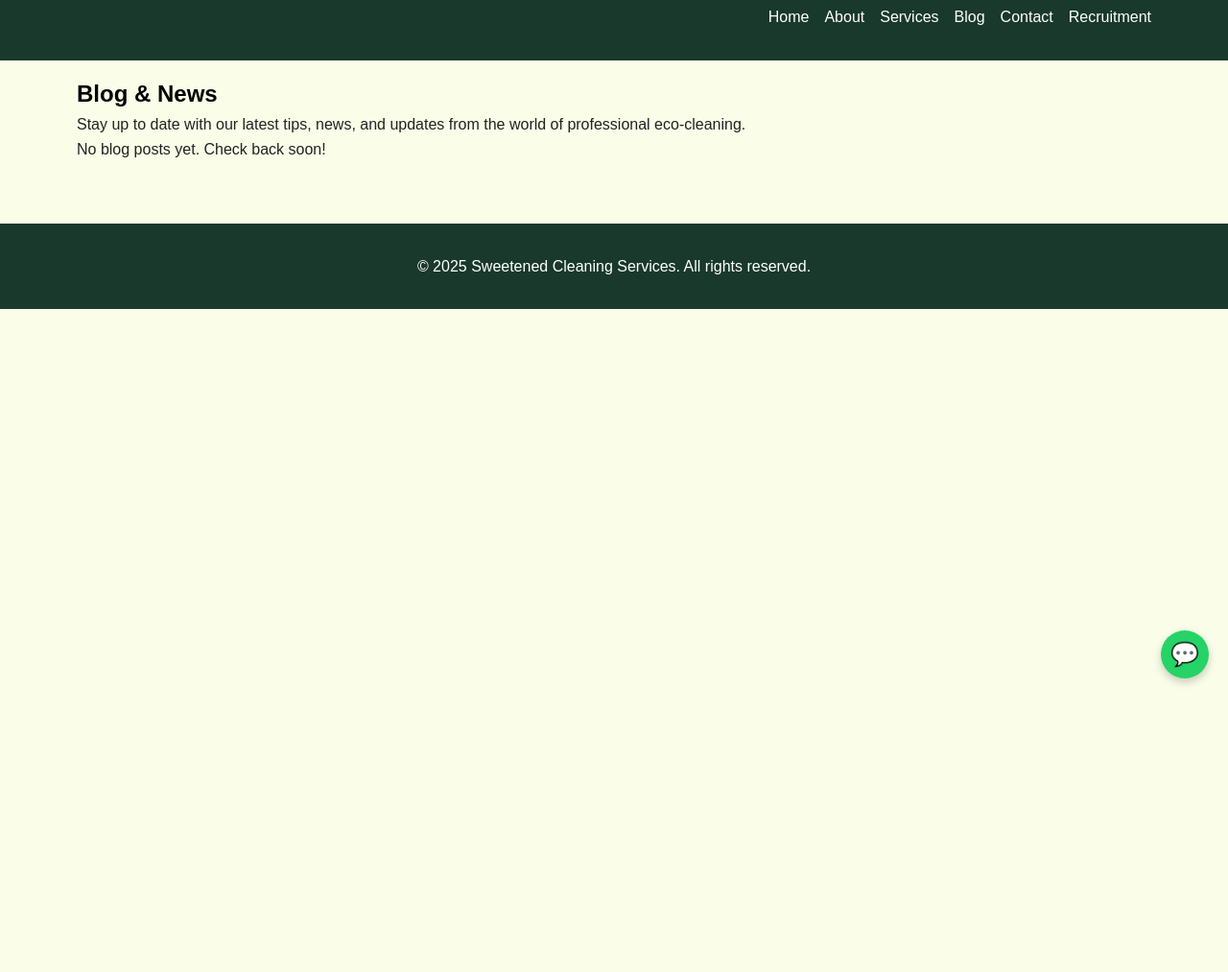
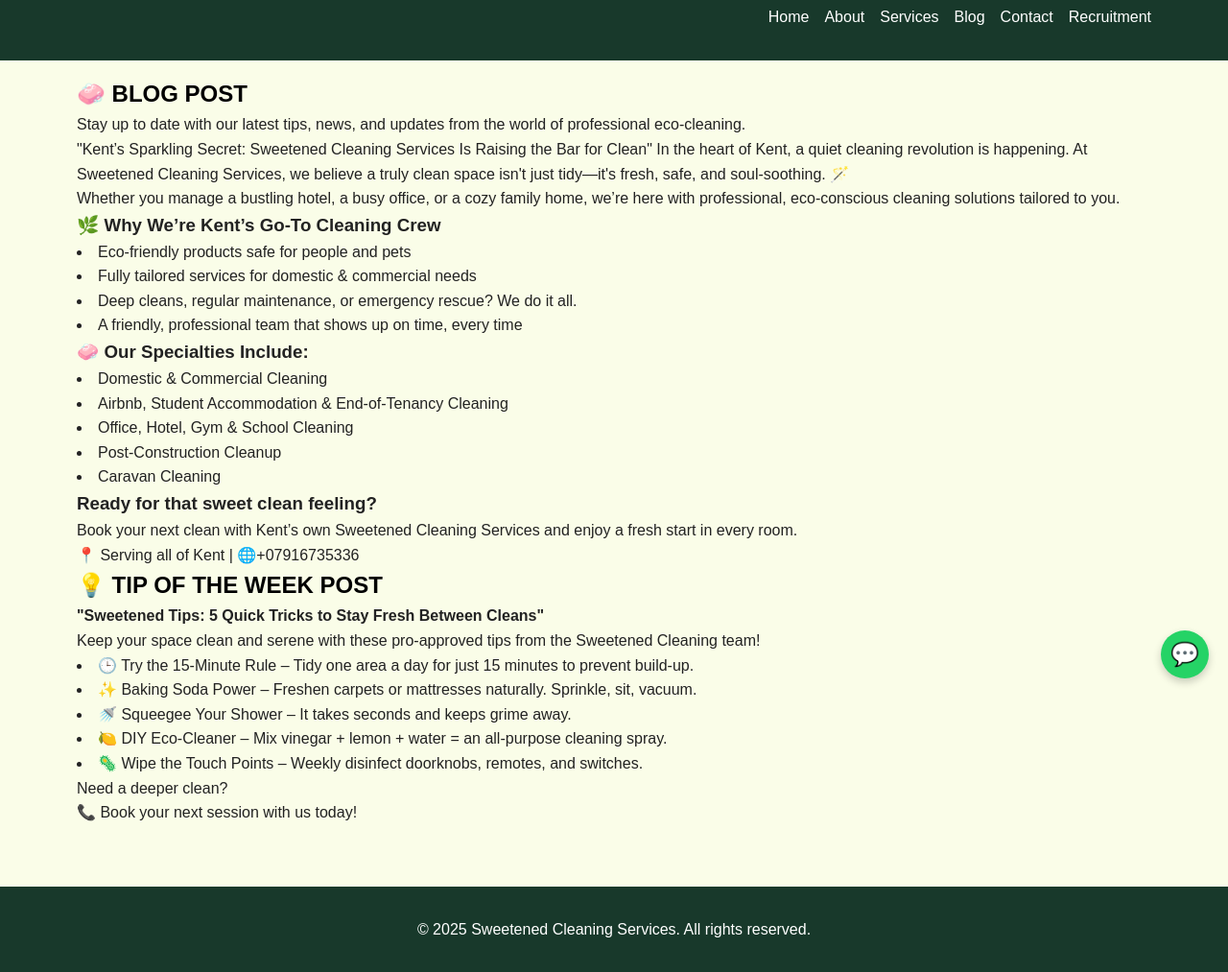
Before and after one commit to ElizCodeSurgeon/Sweetened-cleaning-site, a plain HTML site: page blog.html in a window 1280 px wide. Shown: the part 73-1086 px from the top of the page at 96% size. Before the commit the page ends 800 px from the top, so only its background shows below. Drawn offline with Linux system fonts and the light colour scheme.

Commit message:
Updated blog page

```diff
--- a/blog.html
+++ b/blog.html
@@ -24,12 +24,67 @@
   </header>
 
   <main class="container">
-    <h2>Blog & News</h2>
+    <h2>🧼 BLOG POST</h2>
     <p>Stay up to date with our latest tips, news, and updates from the world of professional eco-cleaning.</p>
     <div id="blogList">
-      <p>No blog posts yet. Check back soon!</p>
+      <p>"Kent’s Sparkling Secret: Sweetened Cleaning Services Is Raising the Bar for Clean"
+In the heart of Kent, a quiet cleaning revolution is happening. At Sweetened Cleaning Services, we believe a truly clean space isn't just tidy—it's fresh, safe, and soul-soothing. 🪄
+
+<P>Whether you manage a bustling hotel, a busy office, or a cozy family home, we’re here with professional, eco-conscious cleaning solutions tailored to you.</p>
+
+<h3>🌿 Why We’re Kent’s Go-To Cleaning Crew</h3>
+
+<li>Eco-friendly products safe for people and pets</li>
+
+<li>Fully tailored services for domestic & commercial needs</li>
+
+<li>Deep cleans, regular maintenance, or emergency rescue? We do it all.</li>
+
+<li>A friendly, professional team that shows up on time, every time</li>
+
+<h3>🧼 Our Specialties Include:</h3>
+
+<li>Domestic & Commercial Cleaning</li>
+
+<li>Airbnb, Student Accommodation & End-of-Tenancy Cleaning</li>
+
+<li>Office, Hotel, Gym & School Cleaning</li>
+
+<li>Post-Construction Cleanup</li>
+
+<li>Caravan Cleaning</li>
+
+<h3>Ready for that sweet clean feeling?</h3>
+<p>Book your next clean with Kent’s own Sweetened Cleaning Services and enjoy a fresh start in every room.</p>
+
+📍 Serving all of Kent | 🌐+07916735336</p>
+
+
+
+<section class="intro">
+<h2>💡 TIP OF THE WEEK POST</h2>
+<h4>"Sweetened Tips: 5 Quick Tricks to Stay Fresh Between Cleans"</h4>
+<p>Keep your space clean and serene with these pro-approved tips from the Sweetened Cleaning team!</p>
+
+<li>🕒 Try the 15-Minute Rule – Tidy one area a day for just 15 minutes to prevent build-up.</li>
+
+<li>✨ Baking Soda Power – Freshen carpets or mattresses naturally. Sprinkle, sit, vacuum.</li>
+
+<li>🚿 Squeegee Your Shower – It takes seconds and keeps grime away.</li>
+
+<li>🍋 DIY Eco-Cleaner – Mix vinegar + lemon + water = an all-purpose cleaning spray.</li>
+
+<li>🦠 Wipe the Touch Points – Weekly disinfect doorknobs, remotes, and switches.</li>
+
+<p>Need a deeper clean?</p>
+📞 Book your next session with us today!
+</section>
     </div>
   </main>
+
+
+
+
 
   <footer class="site-footer">
     <div class="container">
```
Also changed, not shown: contact.html (+8 -4 lines).
